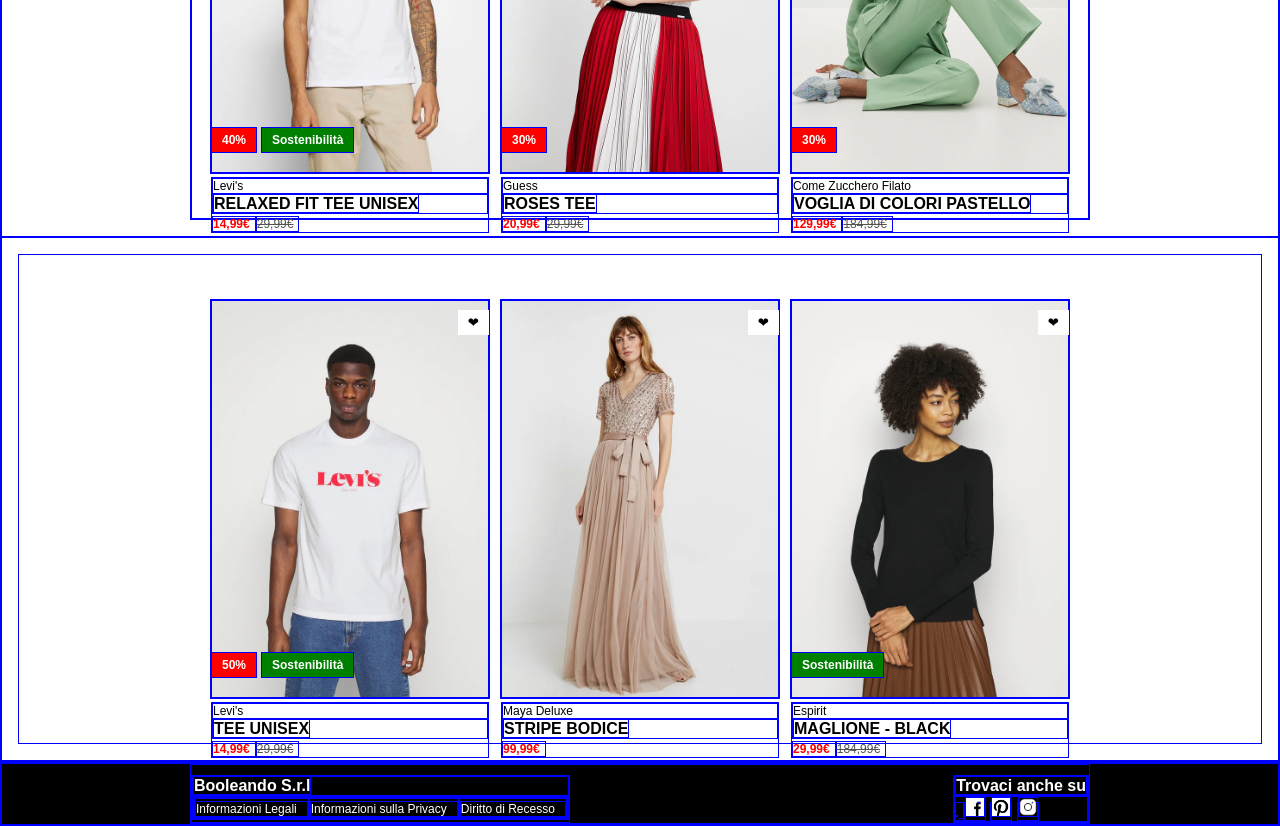
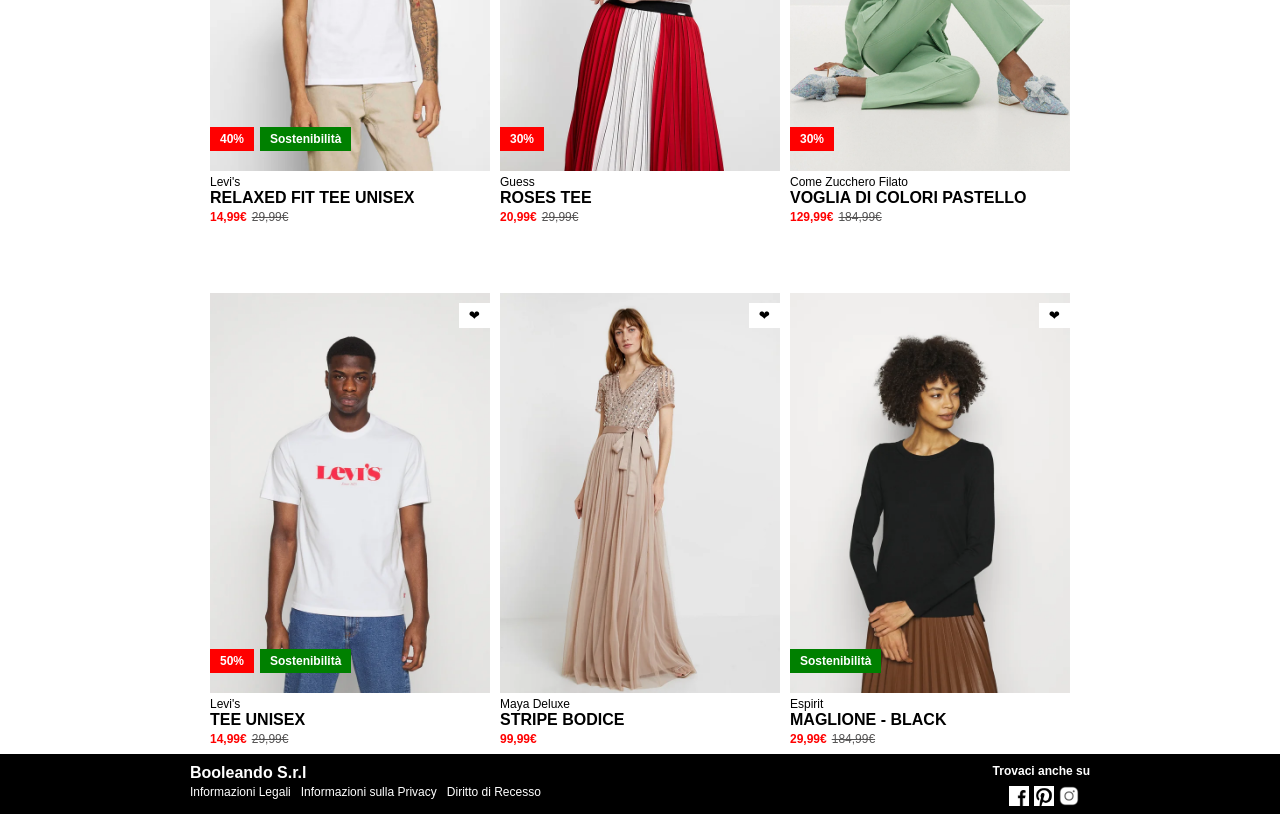
Before and after one commit to GiuliaSetti/html-css-boolando, a plain HTML site: page index.html in a window 1280 px wide. Shown: the part 320-1146 px from the top of the page. Drawn offline with Linux system fonts and the light colour scheme.

Commit message:
feat: end of exercise, fixed footer

```diff
--- a/css/style.css
+++ b/css/style.css
@@ -5,7 +5,7 @@
 }
 
 .debug *{
-    border: solid 1px blue;
+    /* border: solid 1px blue; */
 
     font-family: Arial, Helvetica, sans-serif;
 }
@@ -206,6 +206,7 @@ section{
 footer{
     background-color: black;
     color: white;
+    height: 60px;
 }
 
 .footerbar{
@@ -230,8 +231,18 @@ footer{
 
 
 /* contatti */
+.contacts-intro{
+    text-align: center;
+    font-size: 12px;
+    padding-bottom: 8px;
+}
 
-
+.footer-icons{
+    display: flex;
+    justify-content: center;
+    align-items: center;
+    gap: 5px;
+}
 
 .footer-icons a > img{
     height: 20px;
```
